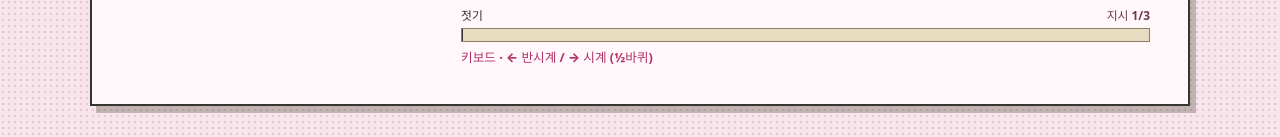
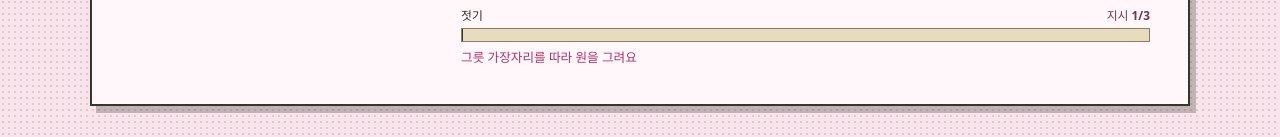
Before and after one commit to hwistlezz/hotteok-game, a React (Vite) app: page / in a window 1280 px wide. Both pictures are taken after a click on the button "조작 방법". Shown: the part 667-804 px from the top of the page. Built offline with nearby package versions, Linux system fonts and the light colour scheme.

Commit message:
짧게 누른 눈금 유지 및 입력 방식별 조리 안내

```diff
--- a/src/game/game.ts
+++ b/src/game/game.ts
@@ -15,6 +15,7 @@ export type GameState = {
   streak: number
   bestStreak: number
   since: number
+  shortPress: { duration: number; until: number } | null
   pressAt: number | null
   redoReason: null | 'early-lift' | 'low-rating'
   leaked: boolean
@@ -39,6 +40,7 @@ const freshDough = {
   phase: 'knead' as const,
   turns: 0,
   exposed: { toast: 0, char: 0 },
+  shortPress: null,
   pressAt: null,
   stars: 0,
   redoReason: null,
@@ -146,11 +148,11 @@ export function reduceGame(game: GameState, action: GameAction): GameState {
       return game.phase === 'portion' ? { ...game, phase: 'press', since: action.now } : game
     case 'press-start':
       return game.phase === 'press' && game.pressAt === null
-        ? { ...game, pressAt: action.now } : game
+        ? { ...game, pressAt: action.now, shortPress: null } : game
     case 'press-release': {
       if (game.phase !== 'press' || game.pressAt === null) return game
       const duration = action.now - game.pressAt
-      if (duration < PRESS_MIN) return { ...game, pressAt: null }
+      if (duration < PRESS_MIN) return { ...game, pressAt: null, shortPress: { duration, until: action.now + 900 } }
       const leaked = duration > rules.pressEnd
       return { ...game, phase: 'front', since: action.now, pressAt: null, leaked, stars: Number(!leaked && duration >= rules.pressStart) }
     }
--- a/src/ui/App.tsx
+++ b/src/ui/App.tsx
@@ -12,6 +12,7 @@ import { KitchenScene } from './KitchenScene'
 type Session = { seed: number; key: number; nickname: string | null; practice: boolean }
 
 export function App() {
+  const [keyboard, setKeyboard] = useState(() => !window.matchMedia('(pointer: coarse)').matches)
   const [input, setInput] = useState('')
   const [inputError, setInputError] = useState(false)
   const [best, setBest] = useState(readBest)
@@ -41,14 +42,15 @@ export function App() {
   }, [])
 
   return (
-    <main className="game-shell">
+    <main className="game-shell" onPointerDownCapture={() => setKeyboard(false)}
+      onKeyDownCapture={event => { if (['Tab','Enter',' ','ArrowRight','ArrowLeft'].includes(event.key)) setKeyboard(true) }}>
       <header className="masthead">
         <span className="brand"><MarketArt motif="pancake" />달밤오락실</span>
         <span className="marquee-rule" aria-hidden="true" />
         <span className="open-sign">{session ? '조리 중' : '영업 중'}</span>
       </header>
       {session ? (
-        <Play
+        <Play keyboard={keyboard}
           key={session.key}
           session={session}
           best={best}
@@ -107,8 +109,8 @@ export function App() {
   )
 }
 
-function Play({ session, best, onBest, onHome, onReplay, onPracticeExit }: {
-  session: Session; best: number; onBest: (score: number) => void
+function Play({ keyboard, session, best, onBest, onHome, onReplay, onPracticeExit }: {
+  keyboard: boolean; session: Session; best: number; onBest: (score: number) => void
   onHome: () => void; onReplay: () => void; onPracticeExit: () => void
 }) {
   const [game, dispatch] = useReducer(reduceGame, session, ({ practice, seed }) => newGame(practice, seed))
@@ -316,7 +318,7 @@ function Play({ session, best, onBest, onHome, onReplay, onPracticeExit }: {
               '+'+won(orderQuantity(game.receipts.length-1)*UNIT_PRICE)}
           </strong>}
         </aside>
-        <Kitchen buttonRef={cookingButton} key={game.receipts.length} game={game} now={now} enabled={ready && !paused} send={send} />
+        <Kitchen keyboard={keyboard} buttonRef={cookingButton} key={game.receipts.length} game={game} now={now} enabled={ready && !paused} send={send} />
         <dialog className="pause" ref={pauseDialog} aria-labelledby="pause-title"
           onCancel={event => { event.preventDefault(); resume() }}
           onKeyDown={event => { if (event.key === 'Tab') event.preventDefault() }}>
--- a/src/ui/Kitchen.tsx
+++ b/src/ui/Kitchen.tsx
@@ -27,8 +27,8 @@ function inside(rect: DOMRect | undefined, point: Point) {
   return rect && point.x>=rect.left && point.x<=rect.right && point.y>=rect.top && point.y<=rect.bottom
 }
 
-export function Kitchen({buttonRef,game,now,enabled,send}:{
-  buttonRef:RefObject<HTMLButtonElement|null>;game:GameState;now:number;enabled:boolean;send:(a:InputAction)=>void
+export function Kitchen({keyboard,buttonRef,game,now,enabled,send}:{
+  keyboard:boolean;buttonRef:RefObject<HTMLButtonElement|null>;game:GameState;now:number;enabled:boolean;send:(a:InputAction)=>void
 }) {
   const orbit=useRef<HTMLSpanElement>(null), source=useRef<HTMLSpanElement>(null), target=useRef<HTMLSpanElement>(null)
   const gesture=useRef<Gesture|null>(null)
@@ -50,18 +50,20 @@ export function Kitchen({buttonRef,game,now,enabled,send}:{
   const min=phase==='press'?rules.pressStart:rules.start
   const end=phase==='press'?rules.pressEnd:rules.end
   const timed=cooking||phase==='press'
-  const progress=phase==='knead'?game.turns/12*100:timed?Math.min(100,elapsed/max*100):100
+  const shortPress = phase==='press' && game.shortPress && now<game.shortPress.until ? game.shortPress : null
+  const displayedElapsed = shortPress?.duration ?? elapsed
+  const progress=phase==='knead'?game.turns/12*100:timed?Math.min(100,displayedElapsed/max*100):100
   const text=timed && elapsed>=min ? elapsed>end ? phase==='press'?'시럽이 새요!':'곧 타요!' :
     phase==='press'?'지금 손 떼기!':phase==='front'?'뒤집을 때!':'꺼낼 때!' : ''
-  const notice=text || (now<message.until && message.phase===phase ? message.text:'')
+  const notice=(shortPress?'조금 더 눌러요':'') || text || (now<message.until && message.phase===phase ? message.text:'')
   const contact=phase==='burnt'?{toast:1,char:1}:cooking?contactSurface(elapsed,rules):game.exposed
   const label=phase==='knead'?'젓기':phase==='press'?'누르는 힘':cooking?'굽기 정도':''
   function tip(text:string) {setMessage({phase,text,until:now+950})}
   useEffect(()=>{ if(!enabled){gesture.current=null;setDrag(null)} },[enabled])
 
-  function activate(keyboard:boolean) {
-    if(phase==='knead'){ tip('그릇을 따라 젓거나 ← → 키를 사용해요');return }
-    if(phase==='portion'){ if(keyboard)send({type:'portion'});else tip('반죽을 잡아 불판 위에 놓아요');return }
+  function activate(fromKeyboard:boolean) {
+    if(phase==='knead'){ tip(fromKeyboard?'← → 키로 저어요':'그릇 가장자리를 따라 원을 그려요');return }
+    if(phase==='portion'){ if(fromKeyboard)send({type:'portion'});else tip('반죽을 잡아 불판 위에 놓아요');return }
     if(cooking){if(game.practice && elapsed<COOK_MIN)tip('조금 더 구워요');send({type:'cook'})}
     if(phase==='serve')send({type:'serve'})
     if(phase==='redo'||phase==='burnt')send({type:'discard'})
@@ -148,6 +150,7 @@ export function Kitchen({buttonRef,game,now,enabled,send}:{
       <i className="gauge-fill" style={{transform:`scaleX(${progress/100})`}}/>{timed&&<i className="zone"/>}
       <i className="needle" style={{left:progress+'%'}}/></div></>}
     <div className="quality" role="status">{cooking?`이번 호떡 ★ ${game.stars}/3${game.leaked?' · 시럽이 샜어요':''}`:
-      phase==='knead'?'키보드 · ← 반시계 / → 시계 (½바퀴)':phase==='portion'?'키보드 · Space로 한 덩이 옮기기':''}</div>
+      phase==='knead'?(keyboard?'키보드 · ← 반시계 / → 시계 (½바퀴)':'그릇 가장자리를 따라 원을 그려요'):
+      phase==='portion'?(keyboard?'키보드 · Space로 한 덩이 옮기기':'반죽 한 덩이를 불판으로 끌어 놓아요'):''}</div>
   </section>
 }
```
Also changed, not shown: 1 other file (tests, documents, lock files or other folders).
